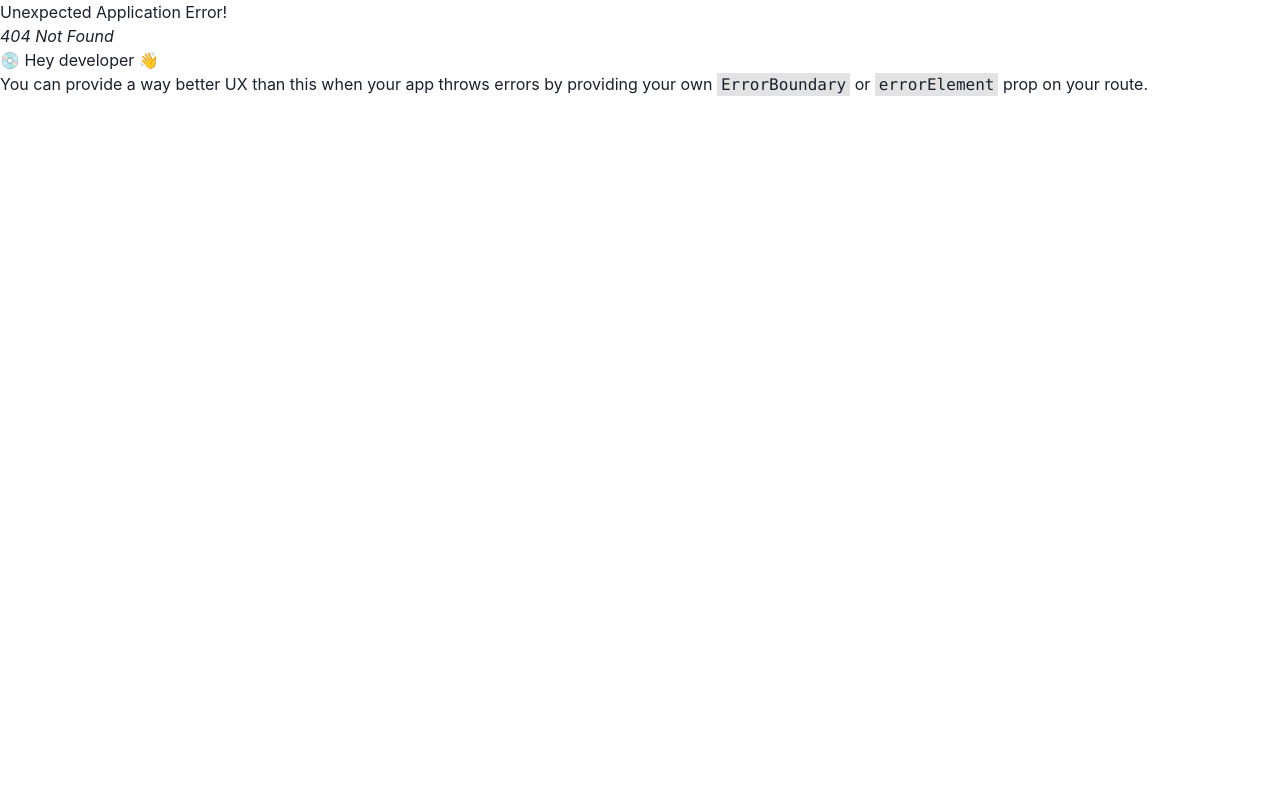
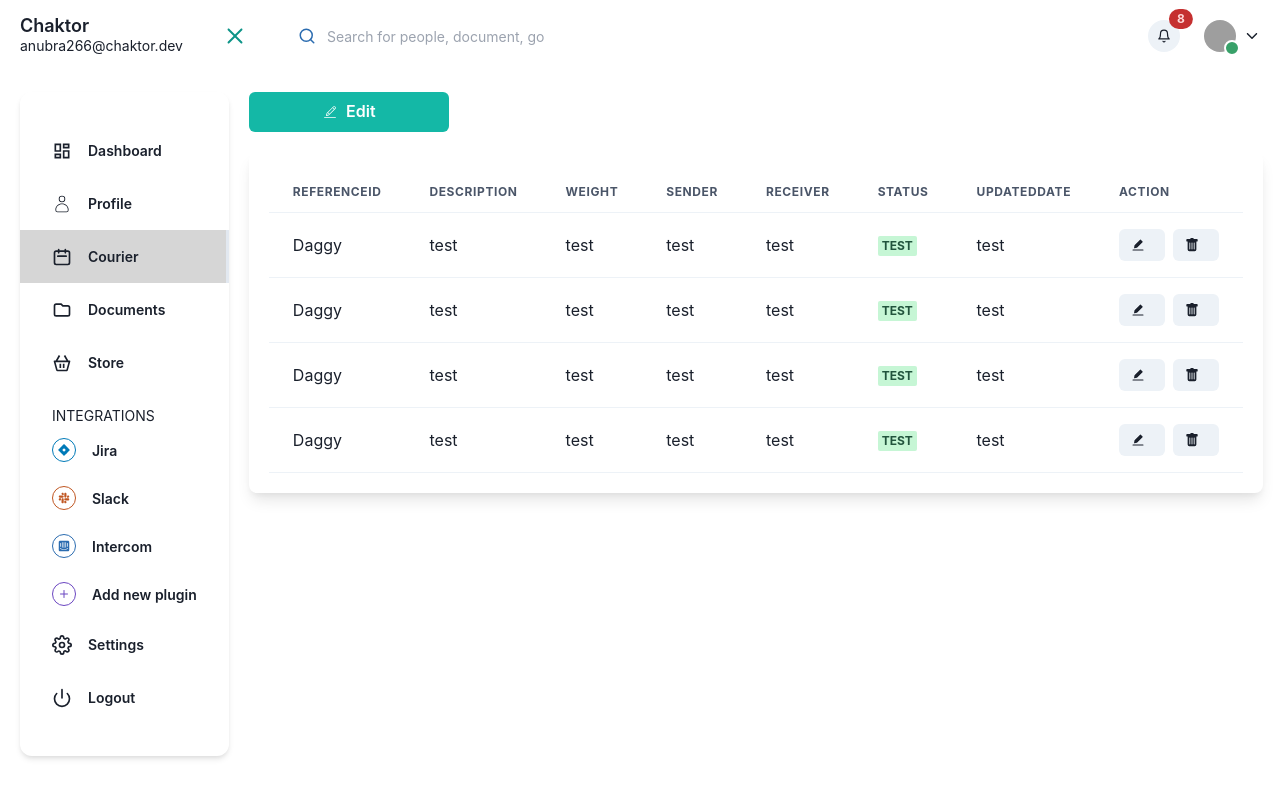
Before and after one commit to ShuvoProgram/CourierHub, a React (Vite) app: page /dashboard/courier in a window 1280 px wide. Before the commit this address had no page. Built offline with nearby package versions, Linux system fonts and the light colour scheme; grey boxes are pictures that could not be loaded.

Commit message:
Custom modal for data table 🌟

```diff
--- a/package.json
+++ b/package.json
@@ -26,14 +26,15 @@
     "@syncfusion/ej2-react-popups": "^19.4.52",
     "@syncfusion/ej2-react-richtexteditor": "^19.4.50",
     "@syncfusion/ej2-react-schedule": "^19.4.50",
+    "@tanstack/react-table": "^8.11.3",
     "chart.js": "^4.4.1",
     "faker": "^6.6.6",
-    "framer-motion": "^10.16.16",
+    "framer-motion": "^10.17.8",
     "react": "^18.2.0",
     "react-animated-cursor": "^2.11.2",
     "react-chartjs-2": "^5.2.0",
     "react-dom": "^18.2.0",
-    "react-icons": "^4.3.1",
+    "react-icons": "^4.12.0",
     "react-redux": "^9.0.4",
     "react-router-dom": "^6.21.1",
     "redux": "^5.0.1"
--- /dev/null
+++ b/src/components/Dashboard/AddCourierModal.jsx
@@ -0,0 +1,23 @@
+/* eslint-disable react/prop-types */
+import { Modal, ModalBody, ModalCloseButton, ModalContent, ModalFooter, ModalHeader } from "@chakra-ui/react";
+import PrimaryButton from "../Buttons/Button";
+
+function AddCourierModal({ isOpen, onClose, overlay, modalTitle, modalContent }) {
+  return (
+    <Modal isCentered isOpen={isOpen} onClose={onClose} size='xl'>
+      {overlay}
+      <ModalContent>
+        <ModalHeader>{modalTitle}</ModalHeader>
+        <ModalCloseButton />
+        <ModalBody>
+        {modalContent}
+        </ModalBody>
+        <ModalFooter>
+          <PrimaryButton title="Added" h="40px" w="200px" />
+        </ModalFooter>
+      </ModalContent>
+    </Modal>
+  )
+}
+
+export default AddCourierModal
--- /dev/null
+++ b/src/components/Dashboard/AddedCourier.jsx
@@ -0,0 +1,46 @@
+import { ModalOverlay } from '@chakra-ui/react';
+import { useState } from 'react'
+import AddCourierModal from './AddCourierModal';
+import AddedCourierForm from './AddedCourierForm';
+import IconButton from '../Buttons/IconButton';
+import { CiEdit } from "react-icons/ci";
+
+function AddedCourier() {
+    const [isOpen, setIsOpen] = useState(false);
+
+
+    const OverlayOne = () => (
+        <ModalOverlay
+          bg='blackAlpha.300'
+          backdropFilter='blur(10px) hue-rotate(90deg)'
+        />
+      )
+
+      const openModal = () => {
+        setOverlay(<OverlayOne/>)
+      setIsOpen(true);
+    };
+
+    const closeModal = () => {
+      setIsOpen(false);
+    };
+
+
+      const [overlay, setOverlay] = useState(<OverlayOne />)
+
+  return (
+    <div>
+         <IconButton icon={CiEdit} title="Edit" color="teal" h="40px" w="200px" onClick={openModal}/>
+        <AddCourierModal
+         isOpen={isOpen}
+         onClose={closeModal}
+         overlay={overlay}
+         modalTitle="Added Courier Information"
+         modalContent={<AddedCourierForm />}
+         buttonText="Close"
+        />
+    </div>
+  )
+}
+
+export default AddedCourier
--- /dev/null
+++ b/src/components/Dashboard/AddedCourierForm.jsx
@@ -0,0 +1,7 @@
+function AddedCourierForm() {
+  return (
+    <div>AddedCourierForm</div>
+  )
+}
+
+export default AddedCourierForm
--- a/src/components/Dashboard/EditProfileForm.jsx
+++ b/src/components/Dashboard/EditProfileForm.jsx
@@ -4,7 +4,7 @@ import {
     FormLabel,
     Input,
     Flex,
-} from '@chakra-ui/react'
+} from '@chakra-ui/react';
 
 function EditProfileForm() {
 
--- /dev/null
+++ b/src/components/Table/CourierTable.jsx
@@ -0,0 +1,66 @@
+import { Badge, ButtonGroup, HStack, SimpleGrid, Table, Tbody, Td, Th, Thead, Tr } from "@chakra-ui/react";
+import { CourierData } from "../../dates/courierData";
+import IconButton from "../Buttons/IconButton";
+import { AiFillEdit } from "react-icons/ai";
+import { BsFillTrashFill } from "react-icons/bs";
+
+function CourierTable() {
+  return (
+    <SimpleGrid bg='white' p={5} shadow='lg' borderRadius='lg' overflowX='auto'>
+      <Table variant='simple'>
+          <Thead>
+            <Tr>
+              <Th>ReferenceID</Th>
+              <Th>Description</Th>
+              <Th>Weight</Th>
+              <Th>Sender</Th>
+              <Th>Receiver</Th>
+              <Th>Status</Th>
+              <Th>UpdatedDate</Th>
+              <Th>Action</Th>
+            </Tr>
+          </Thead>
+          <Tbody>
+            {CourierData.map((data, index) => {
+              const { ReferenceID, Description, Weight, Sender, Receiver, Status, UpdatedDate} = data;
+              return (
+                <Tr key={index}>
+                  <Td>{ReferenceID}</Td>
+                  <Td>{Description}</Td>
+                  <Td>{Weight}</Td>
+                  <Td>{Sender}</Td>
+                  <Td>{Receiver}</Td>
+                  <Td>
+                    <Badge colorScheme={'green'}>
+                      {Status}
+                    </Badge>
+                  </Td>
+                  <Td>{UpdatedDate}</Td>
+                  <Td>
+                    <HStack spacing='5'>
+                    <ButtonGroup variant="solid" size="sm" spacing={2}>
+                    <IconButton
+                      colorScheme="green"
+                      icon={AiFillEdit}
+                      aria-label="Edit"
+                    />
+                    <IconButton
+                      colorScheme="red"
+                      variant="outline"
+                      icon={BsFillTrashFill}
+                      aria-label="Delete"
+                    />
+                  </ButtonGroup>
+
+                    </HStack>
+                  </Td>
+                </Tr>
+              );
+            })}
+          </Tbody>
+        </Table>
+    </SimpleGrid>
+  )
+}
+
+export default CourierTable;
--- a/src/components/sidebar/index.jsx
+++ b/src/components/sidebar/index.jsx
@@ -64,7 +64,7 @@ function getRoutesAndIntegrations() {
   const routes = [
     { name: "Dashboard", href: "/dashboard", icon: RiDashboardLine },
     { name: "Profile", href: "/dashboard/profile", icon: CiUser },
-    { name: "Calendar", href: "/calendar", icon: HiOutlineCalendar },
+    { name: "Courier", href: "/dashboard/courier", icon: HiOutlineCalendar },
     { name: "Documents", href: "/documents", icon: HiOutlineFolder },
     { name: "Store", href: "/store", icon: BiBasket },
   ];
--- /dev/null
+++ b/src/dates/courierData.js
@@ -0,0 +1,39 @@
+export const CourierData = [
+    {
+        ReferenceID: "Daggy",
+        Description: "test",
+        Weight: "test",
+        Sender: "test",
+        Receiver: "test",
+        Status: "test",
+        UpdatedDate: "test",
+    },
+    {
+        ReferenceID: "Daggy",
+        Description: "test",
+        Weight: "test",
+        Sender: "test",
+        Receiver: "test",
+        Status: "test",
+        UpdatedDate: "test",
+    },
+    {
+        ReferenceID: "Daggy",
+        Description: "test",
+        Weight: "test",
+        Sender: "test",
+        Receiver: "test",
+        Status: "test",
+        UpdatedDate: "test",
+    },
+    {
+        ReferenceID: "Daggy",
+        Description: "test",
+        Weight: "test",
+        Sender: "test",
+        Receiver: "test",
+        Status: "test",
+        UpdatedDate: "test",
+    },
+
+  ];
--- /dev/null
+++ b/src/pages/Dashboard/Couriers.jsx
@@ -0,0 +1,17 @@
+import { Box, HStack } from "@chakra-ui/react"
+import CourierTable from "../../components/Table/CourierTable"
+import AddedCourier from "../../components/Dashboard/AddedCourier"
+
+function Couriers() {
+
+  return (
+    <Box w="full">
+        <HStack mb={5}>
+            <AddedCourier/>
+        </HStack>
+        <CourierTable/>
+    </Box>
+  )
+}
+
+export default Couriers
```
Also changed, not shown: src/routes/routes.jsx (+7 -1 lines), 1 other file (tests, documents, lock files or other folders).
